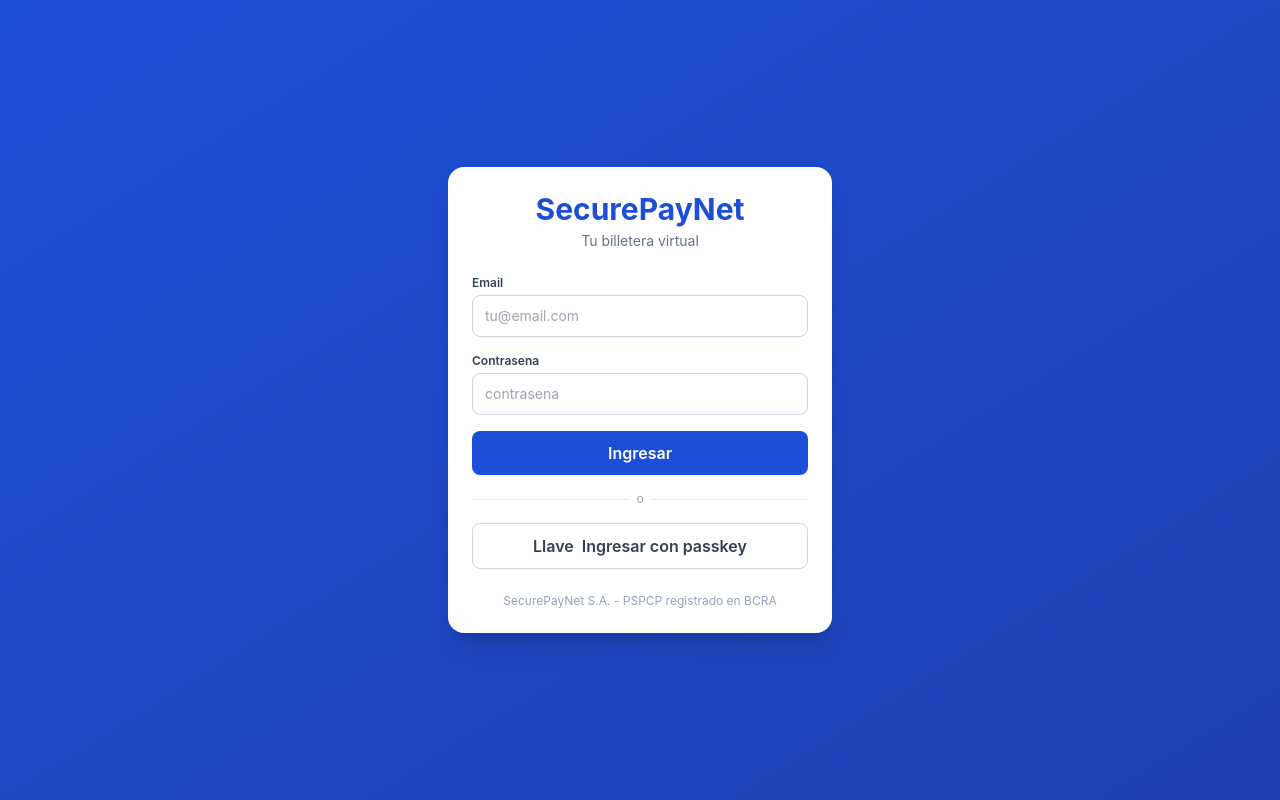
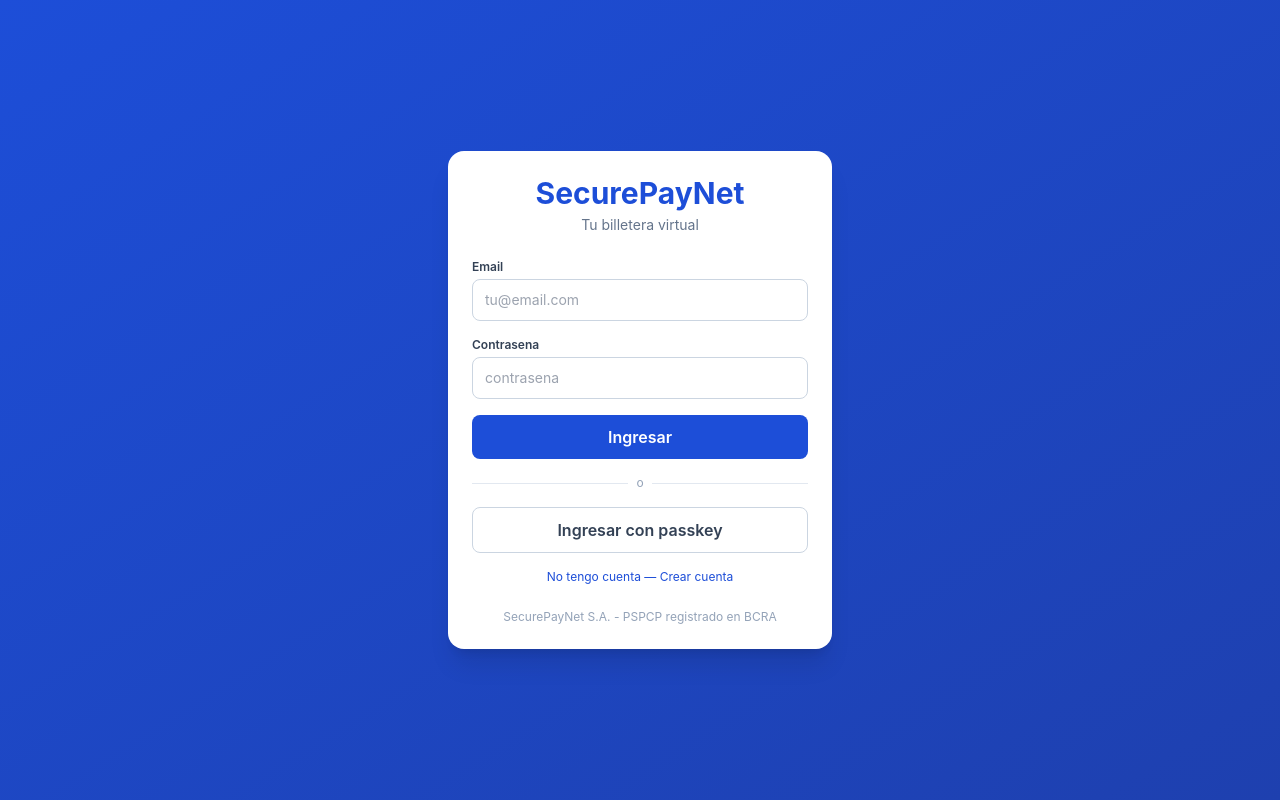
Before and after one commit to cv-sketch/securepaynet-app, a React (Vite) app: page /login in a window 1280 px wide. Built offline with nearby package versions, Linux system fonts and the light colour scheme; no server answers.

Commit message:
feat(login): CTA crear cuenta + passkey-login real

```diff
--- a/src/pages/Login.tsx
+++ b/src/pages/Login.tsx
@@ -1,5 +1,5 @@
 import { useState, useEffect } from 'react'
-import { useNavigate } from 'react-router-dom'
+import { useNavigate, Link } from 'react-router-dom'
 import { useAuth } from '../store/useAuth'
 
 export default function Login() {
@@ -32,7 +32,22 @@ export default function Login() {
   }
 
   const handlePasskey = async () => {
-    setError('Passkeys: proximamente disponible. Usa email y contraseña por ahora.')
+    if (!email.trim()) {
+      setError('Tipea tu email primero')
+      return
+    }
+    setError(null); setLoading(true)
+    try {
+      await useAuth.getState().signInWithPasskey(email.trim())
+      nav('/', { replace: true })
+    } catch (err: any) {
+      const msg = err.message === 'CLONED_CREDENTIAL'
+        ? 'Passkey invalida. Contactá soporte.'
+        : (err.message ?? 'No se pudo ingresar con passkey')
+      setError(msg)
+    } finally {
+      setLoading(false)
+    }
   }
 
   return (
@@ -47,26 +62,20 @@ export default function Login() {
           <div>
             <label className="block text-xs font-semibold text-slate-700 mb-1">Email</label>
             <input
-              type="email"
-              required
-              value={email}
+              type="email" required value={email}
               onChange={(e) => setEmail(e.target.value)}
               className="w-full border border-slate-300 rounded-lg px-3 py-2.5 text-sm focus:ring-2 focus:ring-brand-500 focus:border-brand-500 outline-none"
-              placeholder="tu@email.com"
-              autoComplete="email"
+              placeholder="tu@email.com" autoComplete="email"
             />
           </div>
 
           <div>
             <label className="block text-xs font-semibold text-slate-700 mb-1">Contrasena</label>
             <input
-              type="password"
-              required
-              value={password}
+              type="password" required value={password}
               onChange={(e) => setPassword(e.target.value)}
               className="w-full border border-slate-300 rounded-lg px-3 py-2.5 text-sm focus:ring-2 focus:ring-brand-500 focus:border-brand-500 outline-none"
-              placeholder="contrasena"
-              autoComplete="current-password"
+              placeholder="contrasena" autoComplete="current-password"
             />
           </div>
 
@@ -77,8 +86,7 @@ export default function Login() {
           )}
 
           <button
-            type="submit"
-            disabled={loading}
+            type="submit" disabled={loading}
             className="w-full bg-brand-600 hover:bg-brand-700 text-white font-semibold py-2.5 rounded-lg disabled:opacity-50"
           >
             {loading ? 'Ingresando...' : 'Ingresar'}
@@ -93,13 +101,17 @@ export default function Login() {
               <div className="flex-1 h-px bg-slate-200" />
             </div>
             <button
-              onClick={handlePasskey}
-              className="w-full border border-slate-300 hover:bg-slate-50 text-slate-700 font-semibold py-2.5 rounded-lg flex items-center justify-center gap-2"
+              onClick={handlePasskey} disabled={loading}
+              className="w-full border border-slate-300 hover:bg-slate-50 text-slate-700 font-semibold py-2.5 rounded-lg flex items-center justify-center gap-2 disabled:opacity-50"
             >
-              <span>Llave</span> Ingresar con passkey
+              {loading ? 'Verificando…' : 'Ingresar con passkey'}
             </button>
           </>
         )}
+
+        <Link to="/signup" className="block text-center text-xs text-brand-600 hover:underline mt-4">
+          No tengo cuenta — Crear cuenta
+        </Link>
 
         <div className="mt-6 text-center text-xs text-slate-400">
           SecurePayNet S.A. - PSPCP registrado en BCRA
```
